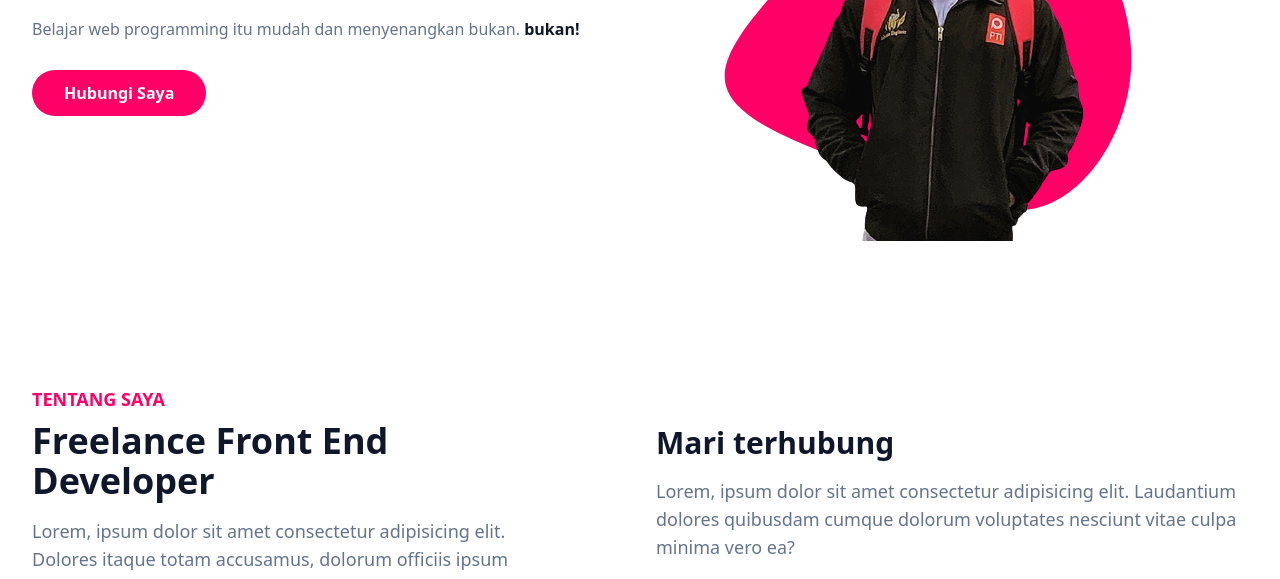
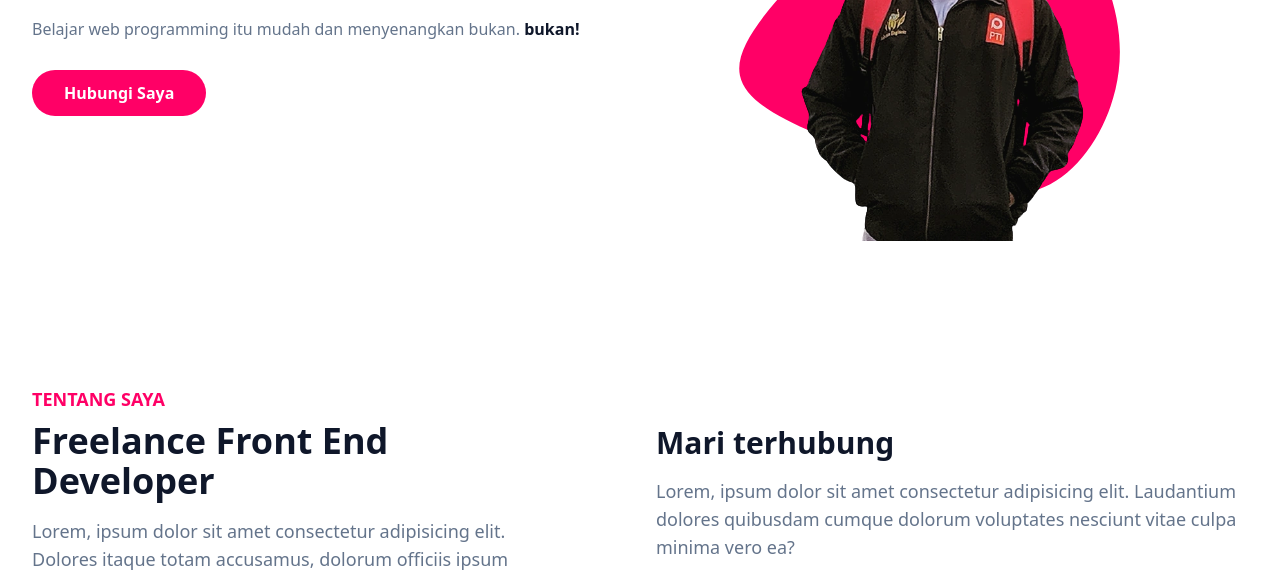
Before and after one commit to yayakyogi/portfolio, a website: page index.html in a window 1280 px wide. Shown: the part 403-982 px from the top of the page. Drawn offline with Linux system fonts and the light colour scheme.

Commit message:
fix size svg

```diff
--- a/index.html
+++ b/index.html
@@ -69,9 +69,9 @@
         <div class="w-full self-end px-4 lg:w-1/2">
           <div class="relative mt-20 lg:mt-0 lg:right-0">
             <img src="dist/img/profile.png" alt="profile" class="max-w-full mx-auto" />
-            <span class="absolute -bottom-16 md:-bottom-10 -z-10 left-1/2 -translate-x-1/2  md:scale-125">
-              <svg width="500" height="500" viewBox="0 0 200 200" xmlns="http://www.w3.org/2000/svg">
-                <path fill="#FF0066" d="M41.6,-36.7C52.6,-19.4,59.1,-2.2,57,15.4C54.9,33,44,50.9,29.5,55.9C14.9,60.9,-3.4,52.9,-24.6,45C-45.8,37.1,-70,29.3,-72.5,16.9C-75.1,4.5,-56,-12.5,-40.3,-30.8C-24.6,-49.1,-12.3,-68.8,1.5,-70C15.3,-71.2,30.6,-53.9,41.6,-36.7Z" transform="translate(100 100)" />
+            <span class="absolute -bottom-14 md:bottom-5 -z-10 left-1/2 -translate-x-1/2 md:scale-125 overflow-hidden">
+              <svg width="390" height="390" viewBox="0 0 200 200" xmlns="http://www.w3.org/2000/svg">
+                <path fill="#FF0066" d="M41.6,-36.7C52.6,-19.4,59.1,-2.2,57,15.4C54.9,33,44,50.9,29.5,55.9C14.9,60.9,-3.4,52.9,-24.6,45C-45.8,37.1,-70,29.3,-72.5,16.9C-75.1,4.5,-56,-12.5,-40.3,-30.8C-24.6,-49.1,-12.3,-68.8,1.5,-70C15.3,-71.2,30.6,-53.9,41.6,-36.7Z" transform="translate(100 100) scale(1.2)" />
               </svg>
             </span>
           </div>
```
Also changed, not shown: dist/output.css.
